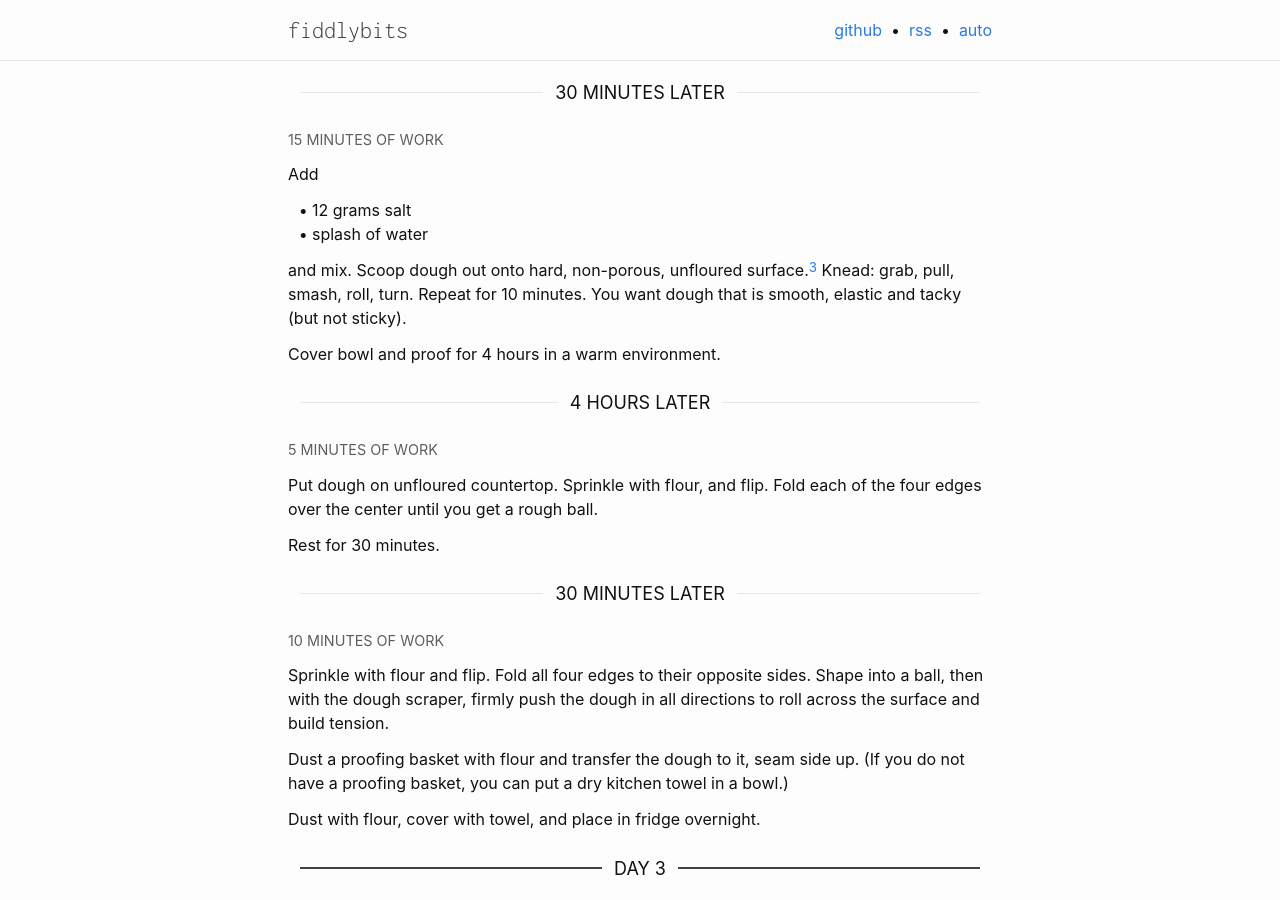
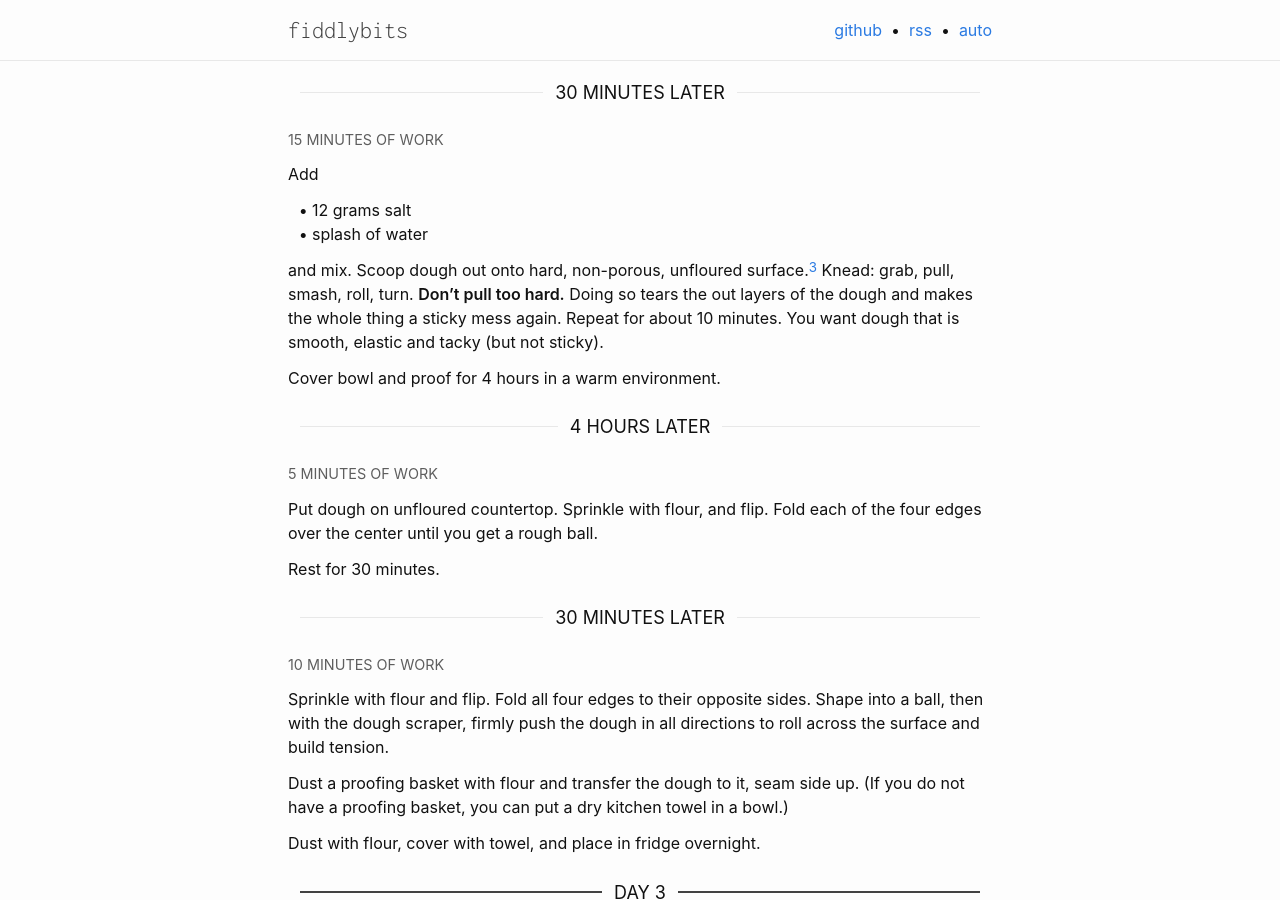
Before and after one commit to seansfkelley/seansfkelley.github.io, a Jekyll site: the page built from _posts/2023-08-06-literate-sourdough.md, in a window 1280 px wide and 900 px high, scrolled down 850 px. Built offline with Jekyll 4.4.1, drawn with Linux system fonts in a browser that asks for light colours; some web fonts are replaced.

Commit message:
Notes on kneading.

```diff
--- a/_posts/2023-08-06-literate-sourdough.md
+++ b/_posts/2023-08-06-literate-sourdough.md
@@ -46,7 +46,7 @@ Add
 - 12 grams salt
 - splash of water
 
-and mix. Scoop dough out onto hard, non-porous, unfloured surface.[^3] Knead: grab, pull, smash, roll, turn. Repeat for 10 minutes. You want dough that is smooth, elastic and tacky (but not sticky).
+and mix. Scoop dough out onto hard, non-porous, unfloured surface.[^3] Knead: grab, pull, smash, roll, turn. **Don't pull too hard.** Doing so tears the out layers of the dough and makes the whole thing a sticky mess again. Repeat for about 10 minutes. You want dough that is smooth, elastic and tacky (but not sticky).
 
 Cover bowl and proof for 4 hours in a warm environment.
 
```
